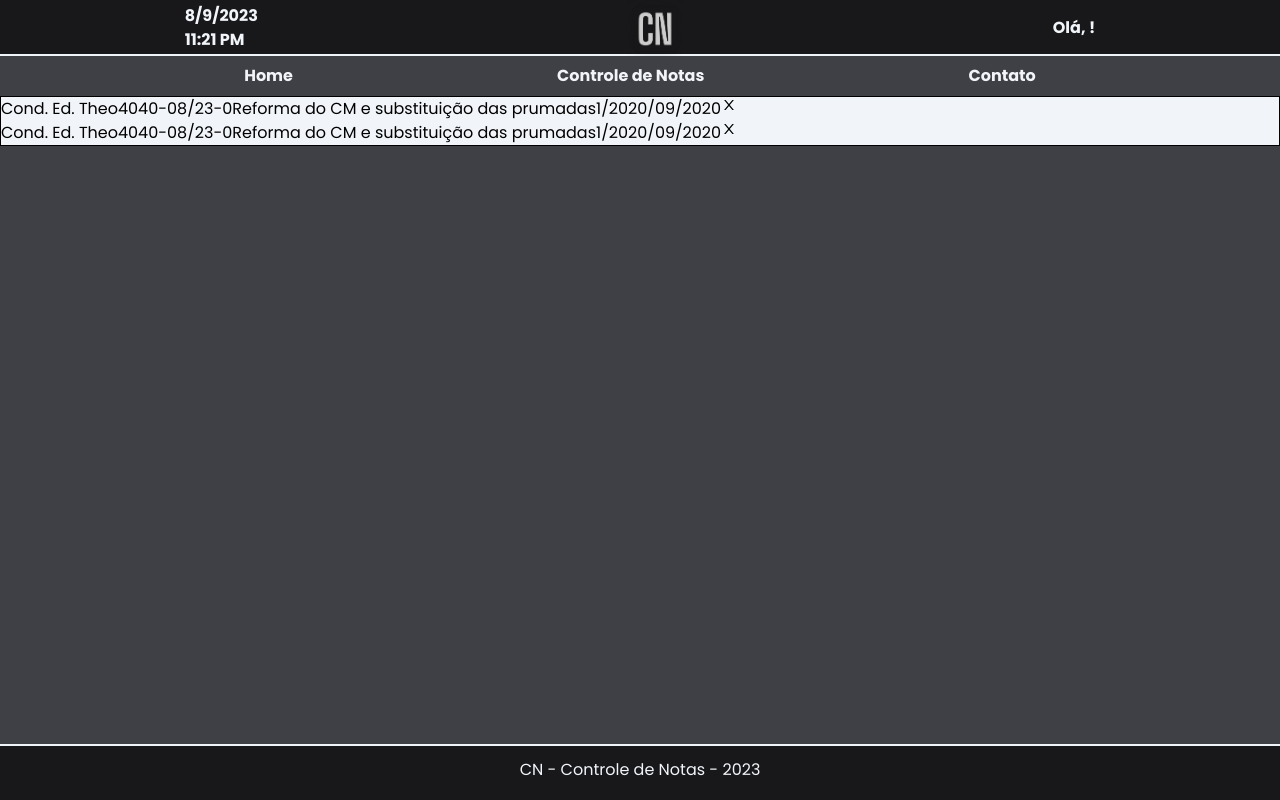
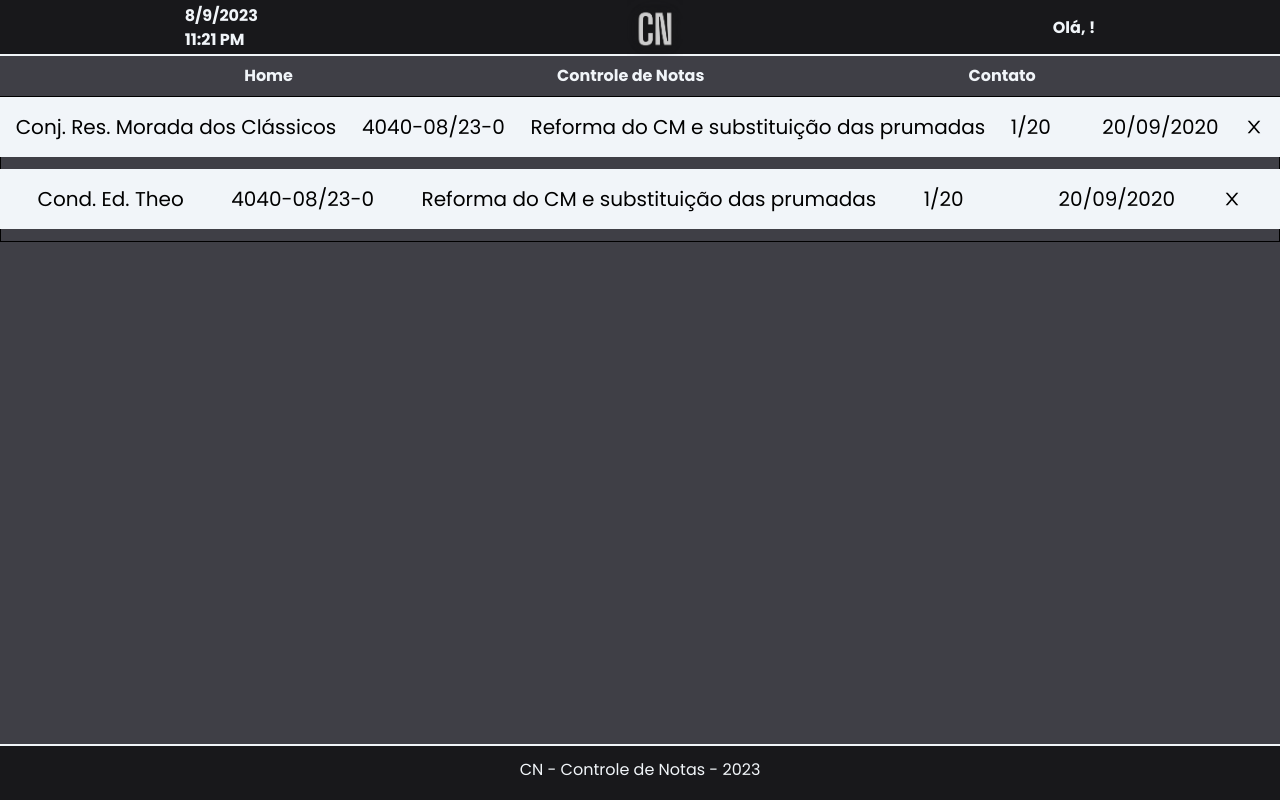
Before and after one commit to Aristeu-Miranda/controle-notas, a React (Create React App) app: page /cn/new in a window 1280 px wide. Built offline with nearby package versions, Linux system fonts and the light colour scheme.

Commit message:
feat: to do page nota

```diff
--- a/src/Components/CardNota/CardNota.tsx
+++ b/src/Components/CardNota/CardNota.tsx
@@ -3,14 +3,14 @@ import { AiOutlineClose } from 'react-icons/ai'
 
 function CardNota({ name, contract, service, portion, status, dateMaxSend}: CardNotaProps) {
     return (
-        <ul className="flex bg-slate-100">
-            <li className="flex">{name}</li>
-            <li className="flex">{contract}</li>
-            <li className="flex">{service}</li>
-            <li className="flex">{portion}</li>
-            <li className="flex">{status}</li>
-            <li className="flex">{dateMaxSend}</li>
-            <li className="flex"><AiOutlineClose /></li>
+        <ul className="flex w-[1300px] justify-evenly items-center text-xl bg-slate-100 mb-3 py-4 rounded-lg">
+            <li>{name}</li>
+            <li>{contract}</li>
+            <li>{service}</li>
+            <li>{portion}</li>
+            <li>{status}</li>
+            <li>{dateMaxSend}</li>
+            <li><AiOutlineClose /></li>
         </ul>
     )
 }
--- a/src/Components/Container/Container.tsx
+++ b/src/Components/Container/Container.tsx
@@ -3,7 +3,7 @@ import { ContainerProps } from "./Container.types"
 function Container({ children }: ContainerProps) {
     return (
         <div className="min-h-[calc(100vh-152px)] flex flex-col">
-            <div className="flex-grow">{children}</div>
+            <div className="">{children}</div>
         </div>
     )
 }
--- a/src/Pages/NewNota/index.tsx
+++ b/src/Pages/NewNota/index.tsx
@@ -2,8 +2,8 @@ import CardNota from "../../Components/CardNota/CardNota"
 
 function NewNota() {
     return (
-        <div className="border border-black flex flex-col">
-            <CardNota name={"Cond. Ed. Theo"} contract={"4040-08/23-0"} service={"Reforma do CM e substituição das prumadas"} portion={"1/20"} status={false} dateMaxSend={"20/09/2020"} />
+        <div className="border border-black flex flex-col justify-center items-center">
+            <CardNota name={"Conj. Res. Morada dos Clássicos"} contract={"4040-08/23-0"} service={"Reforma do CM e substituição das prumadas"} portion={"1/20"} status={false} dateMaxSend={"20/09/2020"} />
             <CardNota name={"Cond. Ed. Theo"} contract={"4040-08/23-0"} service={"Reforma do CM e substituição das prumadas"} portion={"1/20"} status={false} dateMaxSend={"20/09/2020"} />
         </div>
     )
```
